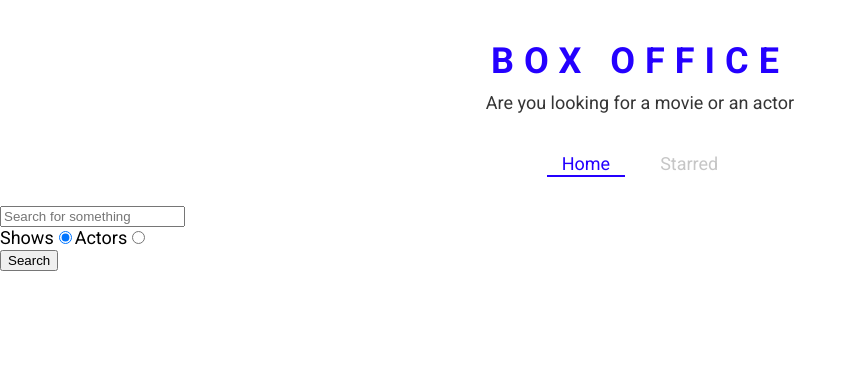
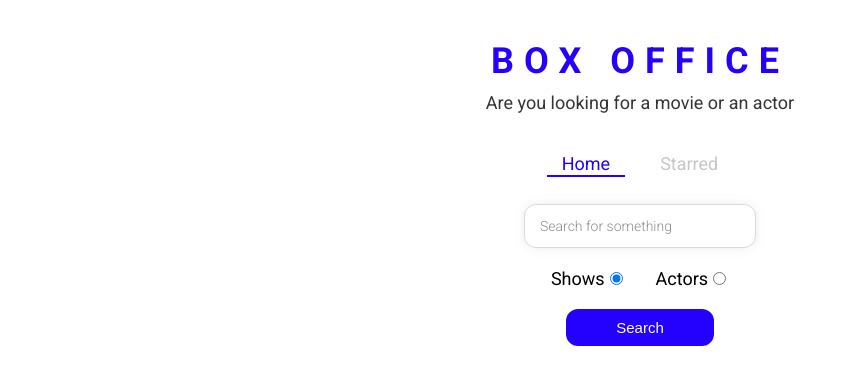
Before and after one commit to Shristi1234567/box-office, a React (Create React App) app: page / in a window 1280 px wide. Shown: the top 384 px of the page, without its empty margins (0-857 px from the left). Built offline with nearby package versions, Linux system fonts and the light colour scheme.

Commit message:
deploy to the gitup page

```diff
--- a/src/components/styled.js
+++ b/src/components/styled.js
@@ -1,6 +1,7 @@
 import styled from 'styled-components';
+import FadeIn from 'react-fade-in';
 
-export const FlexGrid = styled.div`
+export const FlexGrid = styled(FadeIn)`
 display:flex;
 justify-content:center;
 flex-wrap:wrap;
--- a/src/index.js
+++ b/src/index.js
@@ -1,14 +1,14 @@
 import React from 'react';
 import ReactDOM from 'react-dom';
-import {BrowserRouter} from 'react-router-dom';
+import {HashRouter} from 'react-router-dom';
 import './index.css';
 import App from './App';
 import reportWebVitals from './reportWebVitals';
 
 ReactDOM.render(
-<BrowserRouter>
+<HashRouter>
 <App />
-</BrowserRouter>,document.getElementById('root')
+</HashRouter>,document.getElementById('root')
 );
 
 // If you want to start measuring performance in your app, pass a function
--- a/src/pages/Home.js
+++ b/src/pages/Home.js
@@ -13,6 +13,7 @@ import ActorGrid from '../components/actor/ActorGrid';
 import MainPageLayout from '../components/MainPageLayout'
 import ShowGrid from '../components/show/ShowGrid';
 import {apiGet} from '../misc/config';
+import { RadioInputsWrapper, SearchButtonWrapper, SearchInput } from './Home.styled';
 
 export const Home = () => {
     //update function is setInput
@@ -86,18 +87,26 @@ export const Home = () => {
 
     return (
         <MainPageLayout>
-            <input type="text" placeholder="Search for something" onChange={onInputChange} onKeyDown={onKeyDown} value={input}/>
-            <div>
+            <SearchInput type="text" placeholder="Search for something" onChange={onInputChange} onKeyDown={onKeyDown} value={input}/>
+            <RadioInputsWrapper>
+                <div>
                 <label htmlFor="shows-search">
                     Shows
                     <input id="shows-search" type="radio" value="shows" checked={isshowSearch} onChange={onRadioChange}/>
                 </label>
+                </div>
+
+                <div>
                 <label htmlFor="actors-search">
                     Actors
                     <input id="actors-search" type="radio" value="people" checked={!isshowSearch} onChange={onRadioChange}/>
                 </label>
-            </div>
+                </div>
+            </RadioInputsWrapper>
+
+            <SearchButtonWrapper>
             <button type="button" onClick={onSearch}>Search</button>
+            </SearchButtonWrapper>
             {renderResults()}
         </MainPageLayout>
     )
--- /dev/null
+++ b/src/pages/Home.styled.js
@@ -0,0 +1,48 @@
+import styled from 'styled-components';
+
+export const SearchInput = styled.input`
+  display: block;
+  font-family: 'Roboto', sans-serif;
+  width: 200px;
+  margin: auto;
+  outline: none;
+  padding: 13px 15px;
+  border: 1px solid #dbdbdb;
+  box-shadow: 0px 0px 10px 0px rgba(219, 219, 219, 0.5);
+  font-size: 14px;
+  border-radius: 12px;
+  color: #8d8d8d;
+
+  &::placeholder {
+    font-weight: 300;
+    color: #8d8d8d;
+  }
+`;
+export const RadioInputsWrapper = styled.div`
+  display: flex;
+  justify-content: center;
+  margin: 20px 0;
+
+  div {
+    margin: 0 15px;
+  }
+`;
+
+export const SearchButtonWrapper = styled.div`
+  text-align: center;
+  margin-bottom: 35px;
+
+  button {
+    color: #fff;
+    background-color: ${({ theme }) => theme.mainColors.blue};
+    margin: auto;
+    padding: 10px 50px;
+    font-size: 15px;
+    border: none;
+    outline: none;
+    border-radius: 12px;
+    &:hover {
+      cursor: pointer;
+    }
+  }
+`;
```
Also changed, not shown: package.json (+6 -1 lines), 1 other file (tests, documents, lock files or other folders).
